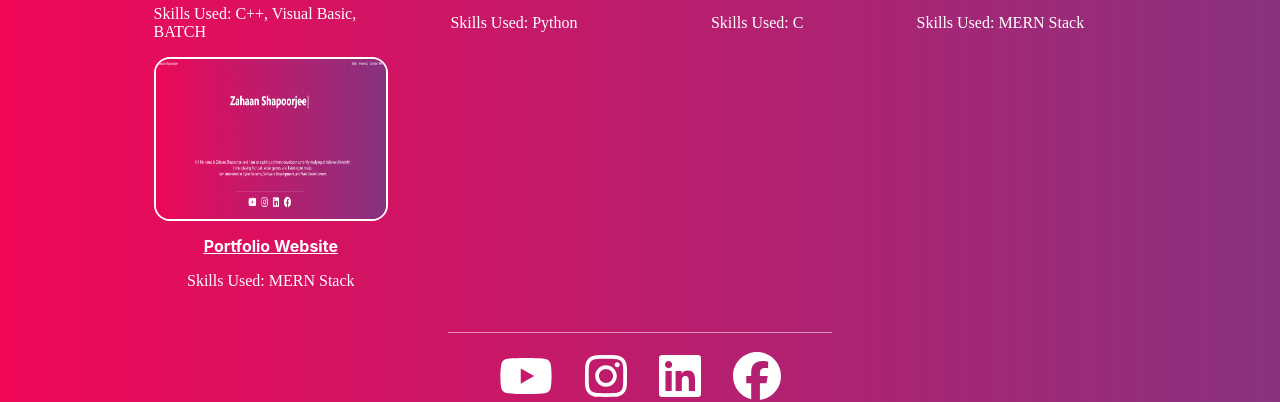
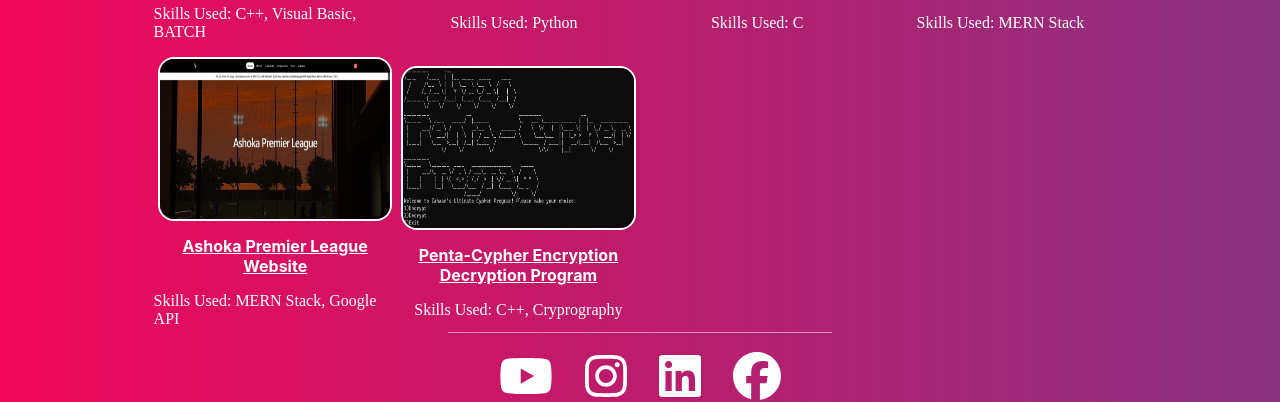
Before and after one commit to zahaanshapoorjee/portfolio-website-v2, a React (Create React App) app: page /projects in a window 1280 px wide. Shown: the part 325-727 px from the top of the page. Built offline with nearby package versions, Linux system fonts and the light colour scheme.

Commit message:
Added 2 new Projects

```diff
--- a/src/Components/Projects.js
+++ b/src/Components/Projects.js
@@ -13,7 +13,8 @@ export default function Projects()
                     <div class="project"><a className="thumbnail-header" href='https://github.com/zahaanshapoorjee/Network-Packet-Sniffer' target="_blank" rel="noreferrer"><img src={require('../Assets/p2.png')} alt="Failed to Load..." className="project-image"/></a><h1 className="thumbnail-header"><a className="thumbnail-header" href='https://github.com/zahaanshapoorjee/Network-Packet-Sniffer' target="_blank" rel="noreferrer">Network Packet Sniffer</a></h1><p class="project-info">Skills Used: Python</p></div>
                     <div class="project"><a className="thumbnail-header" href='https://github.com/zahaanshapoorjee/Huffman-Data-Compression' target="_blank" rel="noreferrer"><img src={require('../Assets/p3.png')} alt="Failed to Load..." className="project-image"/></a><h1 className="thumbnail-header"><a className="thumbnail-header" href='https://github.com/zahaanshapoorjee/Huffman-Data-Compression' target="_blank" rel="noreferrer">Huffman Data Compression</a></h1><p class="project-info">Skills Used: C</p></div>
                     <div class="project"><a className="thumbnail-header" href='https://zahaanshapoorjee-chat-app.netlify.app/' target="_blank" rel="noreferrer"><img src={require('../Assets/p4.png')} alt="Failed to Load..." className="project-image"/></a><h1 className="thumbnail-header"><a className="thumbnail-header" href='https://zahaanshapoorjee-chat-app.netlify.app/' target="_blank" rel="noreferrer">Online Chatroom App</a></h1><p class="project-info">Skills Used: MERN Stack </p></div>
-                    <div class="project"><a className="thumbnail-header" href='https://zahaanshapoorjee-chat-app.netlify.app/' target="_blank" rel="noreferrer"><img src={require('../Assets/p5.png')} alt="Failed to Load..." className="project-image"/></a><h1 className="thumbnail-header"><a className="thumbnail-header" href='https://zahaan.netlify.app/' target="_blank" rel="noreferrer">Portfolio Website</a></h1><p class="project-info">Skills Used: MERN Stack</p></div>
+                    <div class="project"><a className="thumbnail-header" href='https://ashokapl.in/' target="_blank" rel="noreferrer"><img src={require('../Assets/p6.png')} alt="Failed to Load..." className="project-image"/></a><h1 className="thumbnail-header"><a className="thumbnail-header" href='https://zahaan.netlify.app/' target="_blank" rel="noreferrer">Ashoka Premier League Website</a></h1><p class="project-info">Skills Used: MERN Stack, Google API</p></div>
+                    <div class="project"><a className="thumbnail-header" href='https://github.com/zahaanshapoorjee/Penta-Cypher-Encryption-Decryption-Program' target="_blank" rel="noreferrer"><img src={require('../Assets/p7.jpg')} alt="Failed to Load..." className="project-image"/></a><h1 className="thumbnail-header"><a className="thumbnail-header" href='https://zahaan.netlify.app/' target="_blank" rel="noreferrer">Penta-Cypher Encryption Decryption Program</a></h1><p class="project-info">Skills Used: C++, Cryprography</p></div>
                     </div>
             </motion.div>
         <SocialMedia/>
```
Also changed, not shown: src/Assets/p6.png (added), src/Assets/p7.jpg (added).
